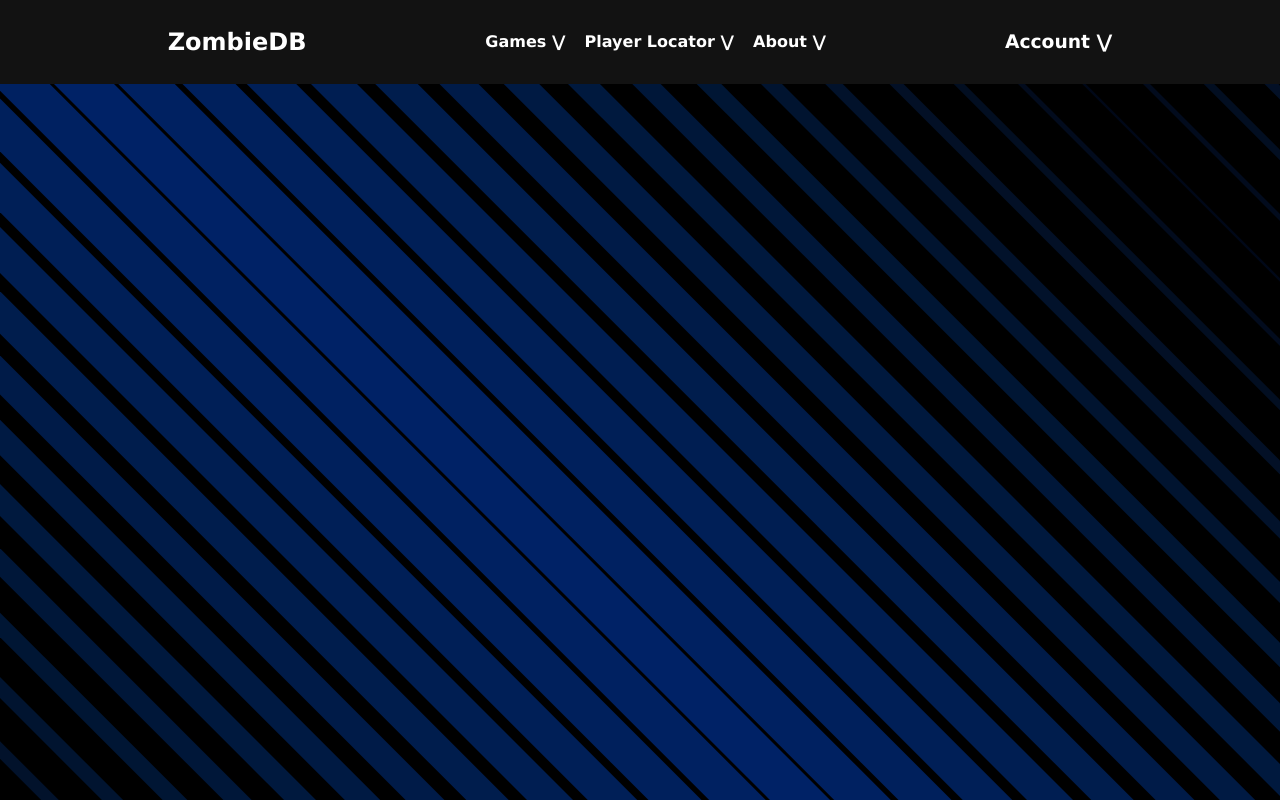
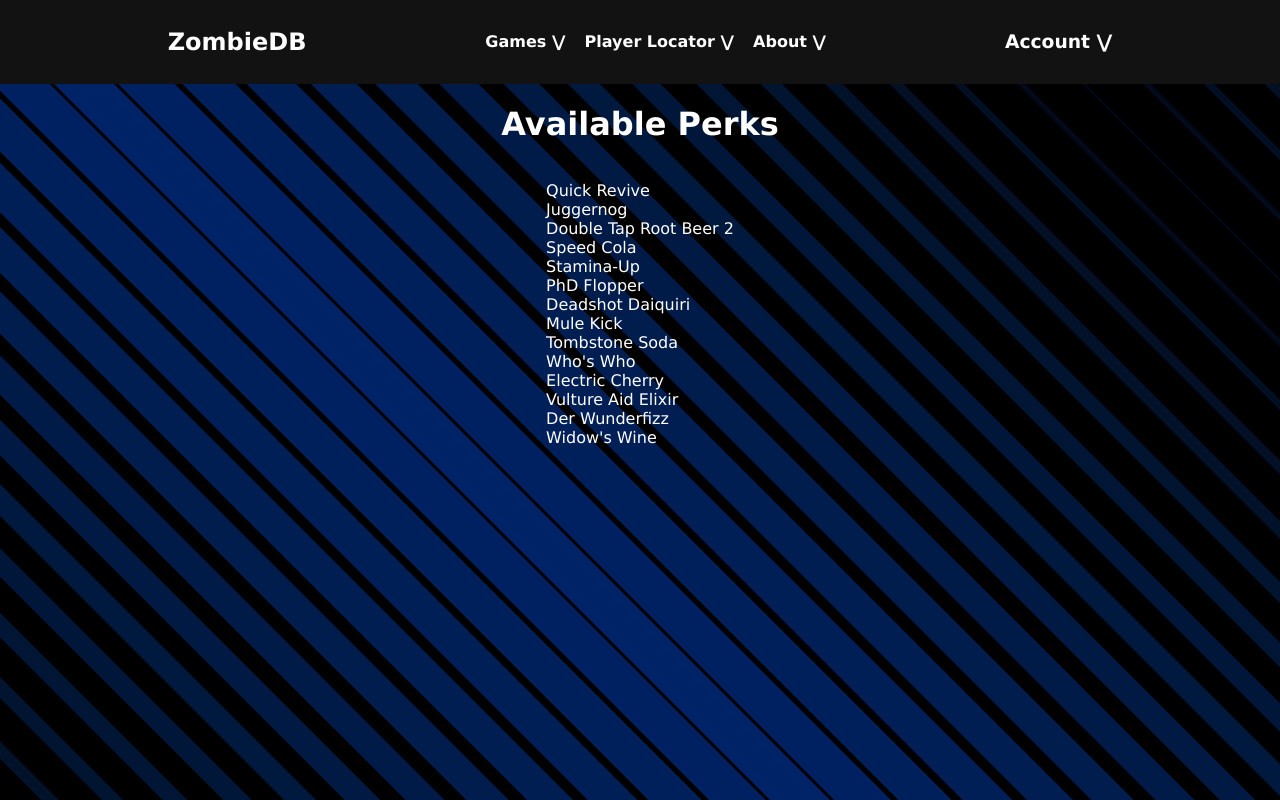
Before and after one commit to GJMattia/ZombieDB-Client, a React (Vite) app: page /perks in a window 1280 px wide. Built offline with nearby package versions, Linux system fonts and the light colour scheme.

Commit message:
added perk list and perk page, navigation menu for games tab in navbar

```diff
--- /dev/null
+++ b/src/assets/data/perks.json
@@ -0,0 +1,88 @@
+[
+  {
+    "name": "Quick Revive",
+    "effect": "Revive Teammates 50% faster.",
+    "price": 1500,
+    "img": "/src/assets/images/perks/qr.webp"
+  },
+  {
+    "name": "Juggernog",
+    "des": "Once purchased during a game for 2500 points, it increases the players health allowing them to take more damage from enemies. Since its introduction in Verrückt, it's been a highly desirable addition to most player's arsenal in every game.",
+    "effect": "Increased health from 100 to 250.",
+    "price": 2500,
+    "img": "/src/assets/images/perks/jug.webp",
+    "machine": "/src/assets/images/perks/jug-mac.webp"
+  },
+  {
+    "name": "Double Tap Root Beer 2",
+    "effect": "Increases the rate of fire but also shoots two bullets for every one round, essentially doubling damage output.",
+    "price": 2000,
+    "img": "/src/assets/images/perks/dt2.webp"
+  },
+  {
+    "name": "Speed Cola",
+    "effect": "Increases reload speed by 50 percent and massively increases the speed at which players can rebuild barriers.",
+    "price": 3000,
+    "img": "/src/assets/images/perks/speed.webp"
+  },
+  {
+    "name": "Stamina-Up",
+    "effect": "Increases Sprint Endurance and Sprint Speed. Stamina also regenerates faster.",
+    "price": 2000,
+    "img": "/src/assets/images/perks/stam.webp"
+  },
+  {
+    "name": "PhD Flopper",
+    "effect": "Gives complete immunity to all explosive and falling damage, and dolphin diving now makes an explosion.",
+    "price": 2000,
+    "img": "/src/assets/images/perks/phd.webp"
+  },
+  {
+    "name": "Deadshot Daiquiri",
+    "effect": "Removes scope sway as well as reduces recoil and increases hip-fire accuracy. Additionally, this Perk will 'snap' the auto-aim sight to the Zombie's critical areas when ADS'ing rather than their torso.",
+    "price": 1500,
+    "img": "/src/assets/images/perks/ds.webp"
+  },
+  {
+    "name": "Mule Kick",
+    "effect": "Allows an additional weapon to be carried, for a total of three. The most recently purchased weapon will be lost when downed.",
+    "price": 4000,
+    "img": "/src/assets/images/perks/mk.webp"
+  },
+  {
+    "name": "Tombstone Soda",
+    "effect": "Players that die can run back to the same spot to recover all perks and weapons. A limited time until the power-up is lost.",
+    "price": 2000,
+    "img": "/src/assets/images/perks/ts.webp"
+  },
+  {
+    "name": "Who's Who",
+    "effect": "When downed, players spawn nearby as a 'doppelganger' and must go and revive their bodies to come back up with everything but the Who's Who Perk.",
+    "price": 2000,
+    "img": "/src/assets/images/perks/ww.webp"
+  },
+  {
+    "name": "Electric Cherry",
+    "effect": "Reloading surrounds the player with an electric effect, damaging nearby Zombies and briefly stunning them. Damage and radius are increased the lower the magazine is when reloading.",
+    "price": 2000,
+    "img": "/src/assets/images/perks/ec.webp"
+  },
+  {
+    "name": "Vulture Aid Elixir",
+    "effect": "See stuff through walls, green gas, find ammo on ground",
+    "price": 3000,
+    "img": "/src/assets/images/perks/va.webp"
+  },
+  {
+    "name": "Der Wunderfizz",
+    "effect": "Generates a random perk.",
+    "price": 1500,
+    "img": "/src/assets/images/perks/dw.webp"
+  },
+  {
+    "name": "Widow's Wine",
+    "effect": "Makes spider web",
+    "price": 4000,
+    "img": "/src/assets/images/perks/wine.webp"
+  }
+]
--- a/src/components/App/App.jsx
+++ b/src/components/App/App.jsx
@@ -6,6 +6,9 @@
 import AccountPage from "../AccountPage/AccountPage";
 import Home from "../Home/Home";
 import Verify from "../Verify/Verify";
+import PerkHome from "../PerkHome/PerkHome";
+import PerkPage from "../PerkPage/PerkPage";
+import Perks from "../../assets/data/perks.json";
 import "./App.css";
 
 function App() {
@@ -21,6 +24,11 @@
           element={<AccountPage user={user} setUser={setUser} />}
         />
         <Route path="/login" element={<AuthPage setUser={setUser} />} />
+        <Route
+          path="/perks"
+          element={<PerkHome user={user} setUser={setUser} perks={Perks} />}
+        />
+        <Route path="/perks/:perkName" element={<PerkPage perks={Perks} />} />
 
         <Route
           path="/verify"
--- /dev/null
+++ b/src/components/GameNav/GameNav.css
@@ -0,0 +1,12 @@
+.GameNav {
+  user-select: none;
+  display: flex;
+  flex-direction: row;
+  align-items: center;
+  justify-content: center;
+  position: absolute;
+  width: 100%;
+  background-color: rgb(42, 42, 42);
+  margin-top: 28.5rem;
+  height: 40%;
+}
--- /dev/null
+++ b/src/components/GameNav/GameNav.jsx
@@ -0,0 +1,11 @@
+import "./GameNav.css";
+import { useNavigate } from "react-router-dom";
+
+export default function GameNav() {
+  const navigate = useNavigate();
+  return (
+    <div className="GameNav">
+      <p onClick={() => navigate("/perks")}>Perks</p>
+    </div>
+  );
+}
--- a/src/components/NavBar/NavBar.jsx
+++ b/src/components/NavBar/NavBar.jsx
@@ -2,10 +2,13 @@
 import { useState } from "react";
 import * as userService from "../../../utilities/user-services";
 import "./NavBar.css";
+import GameNav from "../GameNav/GameNav";
 
 export default function NavBar({ user, setUser }) {
   const navigate = useNavigate();
+
   let [accountList, setAccountList] = useState(false);
+  let [gameNav, setgameNav] = useState(false);
 
   function handleLogOut() {
     userService.logOut();
@@ -19,7 +22,7 @@
         ZombieDB
       </h1>
       <ul className="NavOptions">
-        <li>Games ⋁</li>
+        <li onClick={() => setgameNav(!gameNav)}>Games ⋁</li>
         <li>Player Locator ⋁</li>
         <li>About ⋁</li>
       </ul>
@@ -39,6 +42,8 @@
           )}
         </ul>
       )}
+
+      {gameNav && <GameNav />}
     </nav>
   );
 }
--- /dev/null
+++ b/src/components/PerkHome/PerkHome.css
@@ -0,0 +1,9 @@
+.PerkHome {
+  display: flex;
+  flex-direction: column;
+  align-items: center;
+  justify-content: flex-start;
+  width: 100%;
+  color: white;
+  height: 50%;
+}
--- /dev/null
+++ b/src/components/PerkHome/PerkHome.jsx
@@ -0,0 +1,17 @@
+import "./PerkHome.css";
+import { Link } from "react-router-dom";
+
+export default function PerkHome({ perks }) {
+  return (
+    <div className="PerkHome">
+      <h1>Available Perks</h1>
+      <ul>
+        {perks.map((perk) => (
+          <li key={perk.name}>
+            <Link to={`/perks/${perk.name}`}>{perk.name}</Link>
+          </li>
+        ))}
+      </ul>
+    </div>
+  );
+}
--- /dev/null
+++ b/src/components/PerkPage/PerkPage.css
@@ -0,0 +1,42 @@
+.PerkPage {
+  display: flex;
+  flex-direction: column;
+  align-items: center;
+  justify-content: flex-start;
+  background-color: #0b111a;
+  color: white;
+  width: 70%;
+
+  user-select: none;
+  margin: 1rem;
+  border: 1px dotted rgb(163, 163, 163);
+}
+
+.PerkImg {
+  width: 5rem;
+}
+
+.PerkMachine {
+  width: 5rem;
+}
+
+.PerkGrid {
+  display: flex;
+  flex-direction: row;
+  align-items: center;
+  justify-content: space-evenly;
+  margin: 1rem;
+}
+
+.PerkGrid > p {
+  width: 50%;
+}
+
+.PerkInfo {
+  display: flex;
+  flex-direction: column;
+  justify-content: center;
+  align-items: center;
+  padding: 1rem;
+  border: 1px solid yellow;
+}
--- /dev/null
+++ b/src/components/PerkPage/PerkPage.jsx
@@ -0,0 +1,32 @@
+import "./PerkPage.css";
+import { useParams } from "react-router-dom";
+
+export default function PerkPage({ perks }) {
+  const { perkName } = useParams();
+  const perk = perks.find(
+    (p) =>
+      p.name.toLowerCase().replace(/\s+/g, "") ===
+      perkName.toLowerCase().replace(/\s+/g, "")
+  );
+
+  if (!perk) {
+    return <div className="PerkPage">Perk not found</div>;
+  }
+
+  return (
+    <div className="PerkPage">
+      <h1>{perk.name}</h1>
+
+      <article className="PerkGrid">
+        <p>{perk.des}</p>
+        <section className="PerkInfo">
+          <h3>{perk.name}</h3>
+          <img className="PerkMachine" src={perk.machine} />
+          <p>{perk.effect}</p>
+          <p>Price: {perk.price}</p>
+          <img className="PerkImg" src={perk.img} />
+        </section>
+      </article>
+    </div>
+  );
+}
```
Also changed, not shown: src/assets/images/perks/jug-mac.webp (added).
